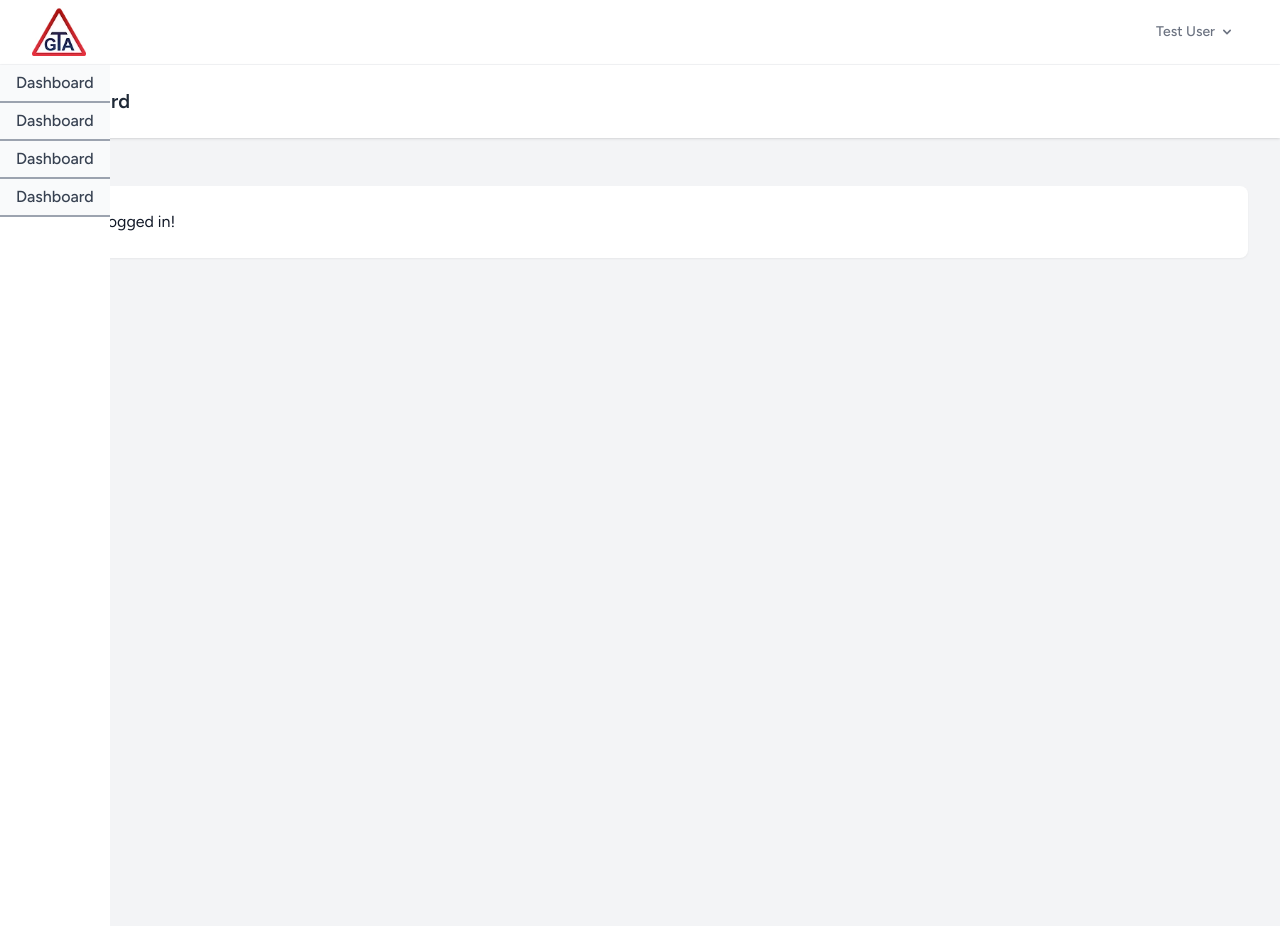
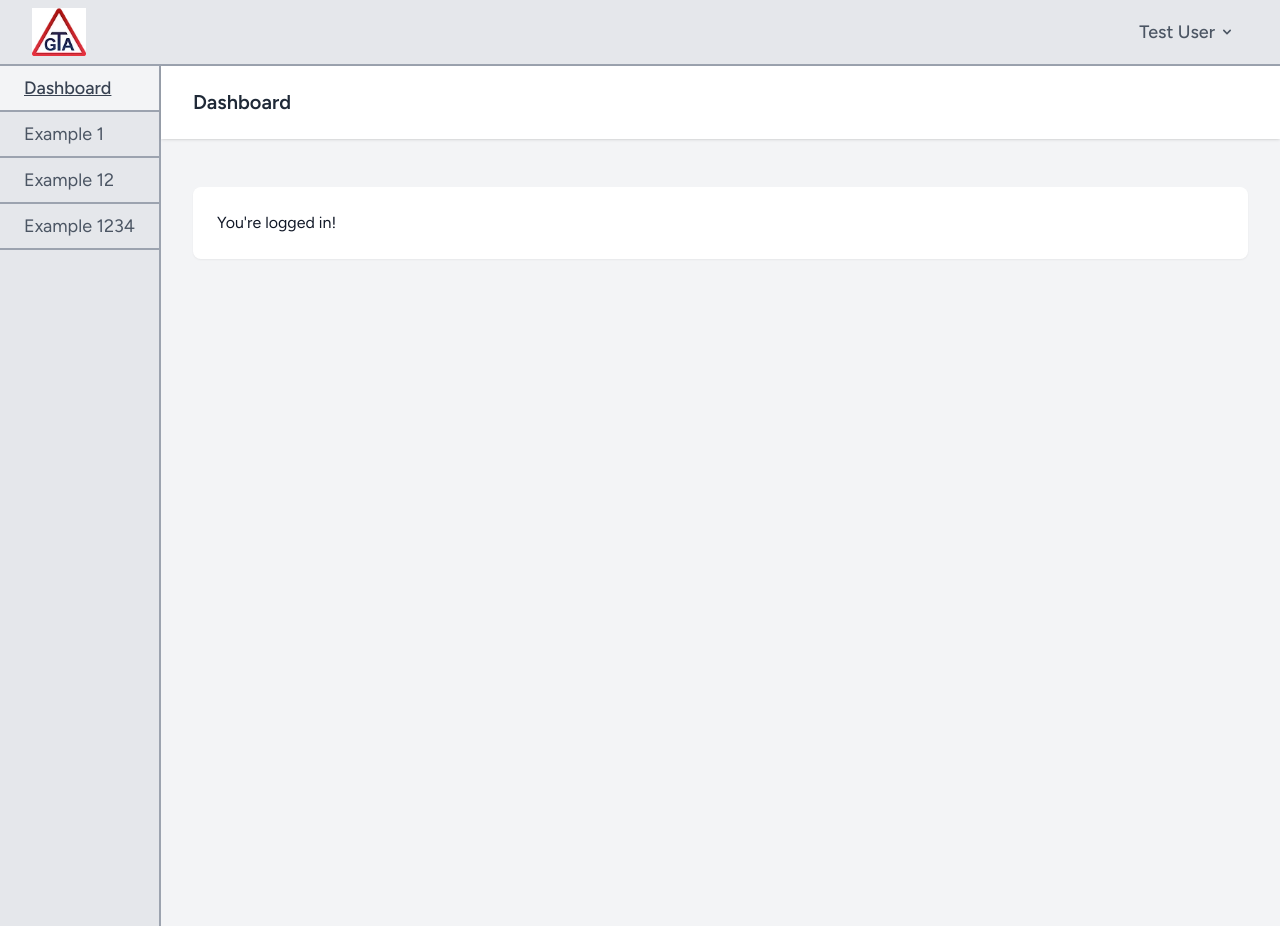
Before and after one commit to MubKhan8889/GTA2, a Laravel app: page /dashboard in a window 1280 px wide. Run offline with Laravel 12, Linux system fonts and the light colour scheme; a user stored in the database is signed in; data comes from the database, SQL or seed files in the repository; style sheets or scripts are compiled from the project's sources.

Commit message:
Finished the layout of the dashboard

```diff
--- a/resources/views/components/dropdown-link.blade.php
+++ b/resources/views/components/dropdown-link.blade.php
@@ -1 +1 @@
-<a {{ $attributes->merge(['class' => 'block w-full px-4 py-2 text-start text-sm leading-5 text-gray-700 hover:bg-gray-100 focus:outline-none focus:bg-gray-100 transition duration-150 ease-in-out']) }}>{{ $slot }}</a>
+<a {{ $attributes->merge(['class' => 'block w-full px-4 py-2 text-start text-md leading-5 text-gray-600 bg-gray-200 focus:outline-none hover:bg-gray-100 hover:text-gray-700']) }}>{{ $slot }}</a>
--- a/resources/views/components/dropdown.blade.php
+++ b/resources/views/components/dropdown.blade.php
@@ -1,4 +1,4 @@
-@props(['align' => 'right', 'width' => '48', 'contentClasses' => 'py-1 bg-white'])
+@props(['align' => 'right', 'width' => '48', 'contentClasses' => 'py-1 bg-gray-200'])
 
 @php
 $alignmentClasses = match ($align) {
@@ -19,16 +19,10 @@
     </div>
 
     <div x-show="open"
-            x-transition:enter="transition ease-out duration-200"
-            x-transition:enter-start="opacity-0 scale-95"
-            x-transition:enter-end="opacity-100 scale-100"
-            x-transition:leave="transition ease-in duration-75"
-            x-transition:leave-start="opacity-100 scale-100"
-            x-transition:leave-end="opacity-0 scale-95"
-            class="absolute z-50 mt-2 {{ $width }} rounded-md shadow-lg {{ $alignmentClasses }}"
+            class="absolute z-50 mt-2 {{ $width }} rounded-md border-2 border-gray-400 bg-gray-200 {{ $alignmentClasses }}"
             style="display: none;"
             @click="open = false">
-        <div class="rounded-md ring-1 ring-black ring-opacity-5 {{ $contentClasses }}">
+        <div class="rounded-md {{ $contentClasses }}">
             {{ $content }}
         </div>
     </div>
--- a/resources/views/components/nav-link.blade.php
+++ b/resources/views/components/nav-link.blade.php
@@ -2,9 +2,10 @@
 
 @php
 $classes = ($active ?? false)
-            ? 'inline-flex items-center px-4 py-2 border-b-2 border-gray-400 bg-gray-50 text-md font-medium leading-5 text-gray-700'
-            : 'inline-flex items-center px-4 py-2 border-b-2 border-gray-400 bg-gray-100 text-md font-normal leading-5 text-gray-600';
+            ? 'inline-flex items-center px-6 py-3 border-b-2 border-gray-400 bg-gray-100 text-lg font-medium leading-5 text-gray-700 w-full underline'
+            : 'inline-flex items-center px-6 py-3 border-b-2 border-gray-400 bg-gray-200 text-lg font-normal leading-5 text-gray-600 w-full';
 @endphp
+
 
 <a {{ $attributes->merge(['class' => $classes]) }}>
     {{ $slot }}
--- a/resources/views/dashboard.blade.php
+++ b/resources/views/dashboard.blade.php
@@ -5,9 +5,9 @@
         </h2>
     </x-slot>
 
-    <div class="py-12">
+    <div class="w-2xl py-12">
         <div class="max-w-7xl mx-auto sm:px-6 lg:px-8">
-            <div class="bg-white overflow-hidden shadow-sm sm:rounded-lg">
+            <div class="bg-white shadow-sm sm:rounded-lg">
                 <div class="p-6 text-gray-900">
                     {{ __("You're logged in!") }}
                 </div>
--- a/resources/views/layouts/app.blade.php
+++ b/resources/views/layouts/app.blade.php
@@ -17,20 +17,23 @@
     <body class="font-sans antialiased">
         <div class="min-h-screen bg-gray-100">
             @include('layouts.hotbar')
-            @include('layouts.navigation')
 
             <!-- Page Content -->
-            <main>
+            <main class="fixed flex w-full h-full">
+                @include('layouts.sidebar')
+
+                <div class="grow">
                     <!-- Page Heading -->
                     @isset($header)
                         <header class="bg-white shadow">
-                        <div class="max-w-7xl mx-auto py-6 px-4 sm:px-6 lg:px-8">
+                            <div class="ma-w-7xl mx-auto py-6 px-4 sm:px-6 lg:px-8">
                                 {{ $header }}
                             </div>
                         </header>
                     @endisset
 
                     {{ $slot }}
+                </div>
             </main>
         </div>
     </body>
--- a/resources/views/layouts/hotbar.blade.php
+++ b/resources/views/layouts/hotbar.blade.php
@@ -1,4 +1,4 @@
-<nav x-data="{ open: false }" class="bg-white border-b border-gray-100">
+<nav x-data="{ open: false }" class="bg-gray-200 border-b-2 border-gray-400">
     <!-- Primary Navigation Menu -->
     <div class="mx-auto px-4 sm:px-6 lg:px-8">
         <div class="flex justify-between h-16">
@@ -11,7 +11,7 @@
             <div class="hidden sm:flex sm:items-center sm:ms-6">
                 <x-dropdown align="right" width="48">
                     <x-slot name="trigger">
-                        <button class="inline-flex items-center px-3 py-2 border border-transparent text-sm leading-4 font-medium rounded-md text-gray-500 bg-white hover:text-gray-700 focus:outline-none transition ease-in-out duration-150">
+                        <button class="inline-flex items-center px-3 py-2 border border-transparent text-lg leading-4 font-medium rounded-md text-gray-600 bg-transparent focus:text-gray-700 focus:font-medium">
                             <div>{{ Auth::user()->name }}</div>
 
                             <div class="ms-1">
--- a/resources/views/layouts/navigation.blade.php
+++ b/resources/views/layouts/sidebar.blade.php
@@ -1,4 +1,4 @@
-<nav x-data="{ open: false }" class="fixed h-full w-2xl bg-white border-b border-gray-100">
+<nav x-data="{ open: false }" class="w-auto h-full w-2xl bg-gray-200 border-r-2 border-gray-400">
     <!-- Primary Navigation Menu -->
     <div class="flex-column justify-start">
         <!-- Navigation Links -->
@@ -9,20 +9,20 @@
         </div>
 
         <div class="hidden sm:flex">
-            <x-nav-link :href="route('dashboard')" :active="request()->routeIs('dashboard')">
-                {{ __('Dashboard') }}
+            <x-nav-link :href="route('dashboard')" :active="request()->routeIs('dashboard2')">
+                {{ __('Example 1') }}
             </x-nav-link>
         </div>
 
         <div class="hidden sm:flex">
-            <x-nav-link :href="route('dashboard')" :active="request()->routeIs('dashboard')">
-                {{ __('Dashboard') }}
+            <x-nav-link :href="route('dashboard')" :active="request()->routeIs('dashboard2')">
+                {{ __('Example 12') }}
             </x-nav-link>
         </div>
 
         <div class="hidden sm:flex">
-            <x-nav-link :href="route('dashboard')" :active="request()->routeIs('dashboard')">
-                {{ __('Dashboard') }}
+            <x-nav-link :href="route('dashboard')" :active="request()->routeIs('dashboard2')">
+                {{ __('Example 1234') }}
             </x-nav-link>
         </div>
     </div>
```
Lines whose indentation alone changed are shown as unchanged.
